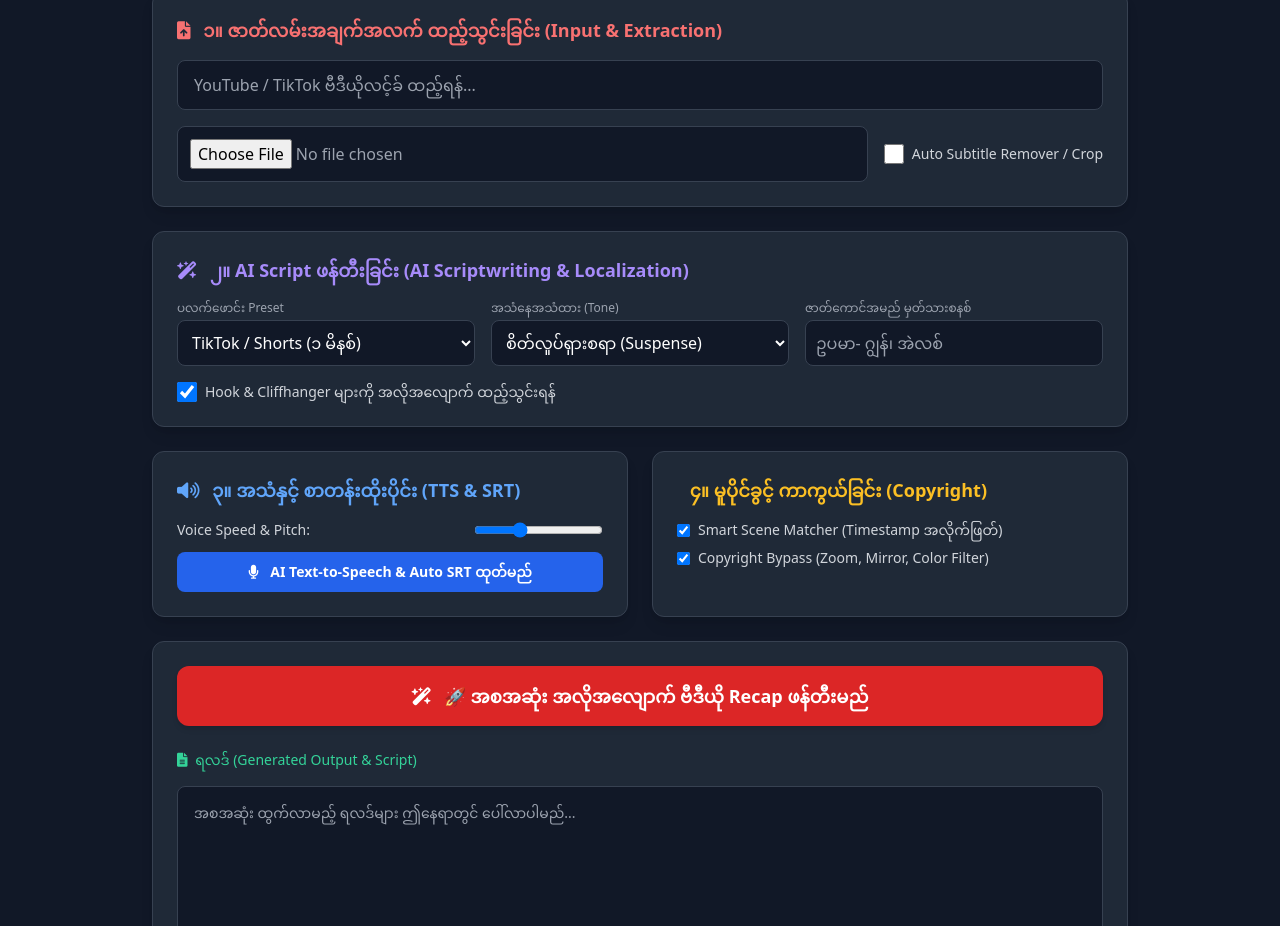
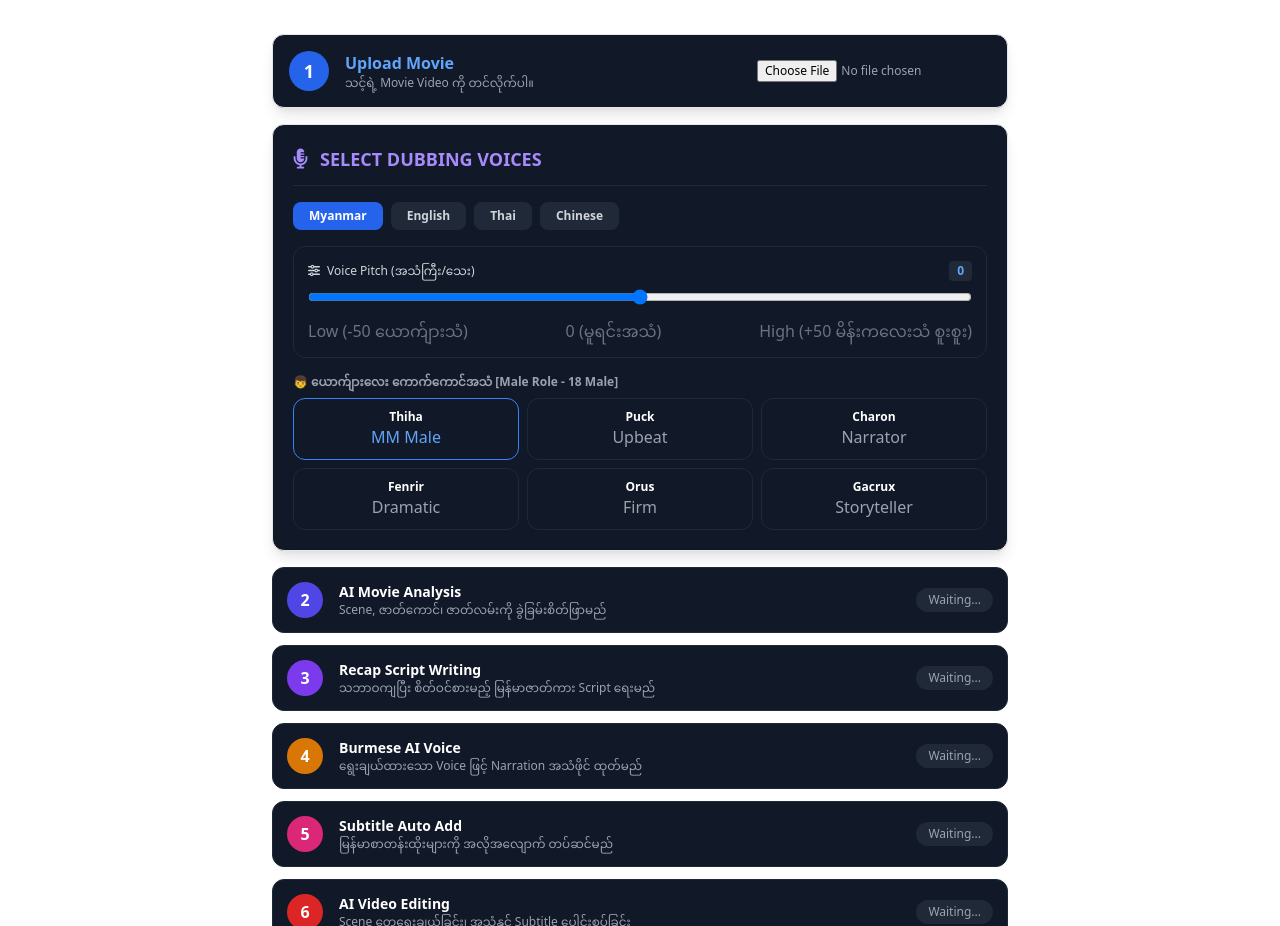
Before and after one commit to moemyint20002-netizen/movie-recap-myanmar, a plain HTML site: page index.html in a window 1280 px wide. Shown: the part 94-1020 px from the top of the page. Drawn offline with nearby package versions, Linux system fonts and the light colour scheme.

Commit message:
Update index.html

```diff
--- a/index.html
+++ b/index.html
@@ -3,119 +3,174 @@
 <head>
     <meta charset="UTF-8">
     <meta name="viewport" content="width=device-width, initial-scale=1.0">
-    <title>Movie Recap Myanmar - Full AI System v5.0</title>
+    <title>AI Myanmar Movie Recap Studio</title>
     <link href="https://cdn.jsdelivr.net/npm/tailwindcss@2.2.19/dist/tailwind.min.css" rel="stylesheet">
     <link rel="stylesheet" href="https://cdnjs.cloudflare.com/ajax/libs/font-awesome/6.0.0/css/all.min.css">
 </head>
-<body class="bg-gray-900 text-white font-sans">
+<body class="bg-gray-950 text-white font-sans">
 
-    <!-- Navbar -->
-    <nav class="bg-gray-800 border-b border-gray-700 px-6 py-4 flex justify-between items-center shadow-md">
-        <div class="flex items-center space-x-3">
-            <i class="fa-solid fa-clapperboard text-red-500 text-2xl"></i>
-            <span class="text-xl font-bold tracking-wide">Movie Recap <span class="text-red-500">Myanmar</span></span>
+    <!-- Header -->
+    <div class="max-w-4xl mx-auto p-6 text-center">
+        <div class="flex justify-center items-center space-x-3 mb-2">
+            <i class="fa-solid fa-clapperboard text-yellow-400 text-3xl"></i>
+            <h1 class="text-2xl md:text-3xl font-extrabold tracking-wide bg-gradient-to-r from-yellow-400 to-red-500 bg-clip-text text-transparent">AI Myanmar Movie Recap Studio</h1>
         </div>
-        <span class="text-xs bg-red-600 px-3 py-1 rounded-full font-semibold">Full AI Suite v5.0</span>
-    </nav>
+        <p class="text-gray-400 text-sm">Upload လုပ်လိုက်ရုံနဲ့ AI က အလိုအလျောက် Recap Video ထုတ်ပေးပါမည်!</p>
+    </div>
 
-    <!-- Main Container -->
-    <div class="max-w-5xl mx-auto p-6 space-y-6">
+    <!-- Main Studio Container -->
+    <div class="max-w-3xl mx-auto p-4 space-y-4 mb-12">
 
-        <!-- 1. Input & Extraction -->
-        <div class="bg-gray-800 p-6 rounded-xl shadow-lg border border-gray-700">
-            <h2 class="text-lg font-semibold mb-4 text-red-400"><i class="fa-solid fa-file-arrow-up mr-2"></i> ၁။ ဇာတ်လမ်းအချက်အလက် ထည့်သွင်းခြင်း (Input & Extraction)</h2>
-            <div class="space-y-4">
-                <input type="text" id="videoLink" placeholder="YouTube / TikTok ဗီဒီယိုလင့်ခ် ထည့်ရန်..." class="w-full bg-gray-900 border border-gray-700 rounded-lg px-4 py-3 focus:outline-none focus:border-red-500 text-white">
-                <div class="flex flex-col md:flex-row gap-4">
-                    <input type="file" id="srtFile" accept=".srt,.vtt" class="flex-1 bg-gray-900 border border-gray-700 rounded-lg p-3 text-gray-400 file:mr-4 file:py-2 file:px-4 file:rounded-lg file:border-0 file:text-sm file:font-semibold file:bg-red-600 file:text-white">
-                    <div class="flex items-center space-x-2">
-                        <input type="checkbox" id="autoCrop" class="w-5 h-5 text-red-600 bg-gray-900 border-gray-700 rounded">
-                        <span class="text-sm text-gray-300">Auto Subtitle Remover / Crop</span>
-                    </div>
+        <!-- Step 1: Upload Movie -->
+        <div class="bg-gray-900 border border-blue-500/50 p-4 rounded-xl shadow-lg flex items-center justify-between">
+            <div class="flex items-center space-x-4">
+                <div class="bg-blue-600 text-white w-10 h-10 rounded-full flex items-center justify-center font-bold text-lg">1</div>
+                <div>
+                    <h3 class="font-bold text-blue-400">Upload Movie</h3>
+                    <p class="text-xs text-gray-400">သင့်ရဲ့ Movie Video ကို တင်လိုက်ပါ။</p>
+                </div>
+            </div>
+            <input type="file" id="movieFile" class="text-xs text-gray-400 file:mr-2 file:py-1.5 file:px-3 file:rounded-lg file:border-0 file:bg-blue-600 file:text-white">
+        </div>
+
+        <!-- NEW: Select Dubbing Voices Panel (ပုံပါအတိုင်း) -->
+        <div class="bg-gray-900 border border-purple-500/50 p-5 rounded-xl shadow-lg space-y-4">
+            <div class="flex items-center space-x-3 border-b border-gray-800 pb-3">
+                <i class="fa-solid fa-microphone-lines text-purple-400 text-xl"></i>
+                <h3 class="font-bold text-purple-400 text-lg">SELECT DUBBING VOICES</h3>
+            </div>
+
+            <!-- Language Selector -->
+            <div class="flex space-x-2">
+                <button onclick="setLang('Myanmar')" id="langMyanmar" class="px-4 py-1.5 rounded-lg bg-blue-600 text-white text-xs font-semibold">Myanmar</button>
+                <button onclick="setLang('English')" id="langEnglish" class="px-4 py-1.5 rounded-lg bg-gray-800 text-gray-300 text-xs font-semibold hover:bg-gray-700">English</button>
+                <button onclick="setLang('Thai')" id="langThai" class="px-4 py-1.5 rounded-lg bg-gray-800 text-gray-300 text-xs font-semibold hover:bg-gray-700">Thai</button>
+                <button onclick="setLang('Chinese')" id="langChinese" class="px-4 py-1.5 rounded-lg bg-gray-800 text-gray-300 text-xs font-semibold hover:bg-gray-700">Chinese</button>
+            </div>
+
+            <!-- Voice Pitch Control -->
+            <div class="bg-gray-950 p-3.5 rounded-xl border border-gray-800 space-y-2">
+                <div class="flex justify-between items-center text-xs">
+                    <span class="text-gray-300"><i class="fa-solid fa-sliders mr-1"></i> Voice Pitch (အသံကြီး/သေး)</span>
+                    <span class="bg-gray-800 px-2 py-0.5 rounded text-blue-400 font-bold" id="pitchVal">0</span>
+                </div>
+                <input type="range" id="pitchRange" min="-50" max="50" value="0" oninput="document.getElementById('pitchVal').innerText=this.value" class="w-full accent-blue-500">
+                <div class="flex justify-between text-[10px] text-gray-500">
+                    <span>Low (-50 ယောက်ျားသံ)</span>
+                    <span>0 (မူရင်းအသံ)</span>
+                    <span>High (+50 မိန်းကလေးသံ စူးစူး)</span>
+                </div>
+            </div>
+
+            <!-- Voice Cards Grid -->
+            <div>
+                <p class="text-xs text-gray-400 mb-2 font-semibold">👦 ယောက်ျားလေး ကောက်ကောင်အသံ [Male Role - 18 Male]</p>
+                <div class="grid grid-cols-3 gap-2">
+                    <button onclick="selectVoice(this, 'Thiha')" class="voice-btn bg-blue-600/20 border border-blue-500 p-2.5 rounded-xl text-center transition">
+                        <p class="text-xs font-bold text-white">Thiha</p>
+                        <p class="text-[10px] text-blue-400">MM Male</p>
+                    </button>
+                    <button onclick="selectVoice(this, 'Puck')" class="voice-btn bg-gray-950 border border-gray-800 p-2.5 rounded-xl text-center hover:border-gray-600 transition">
+                        <p class="text-xs font-bold text-white">Puck</p>
+                        <p class="text-[10px] text-gray-400">Upbeat</p>
+                    </button>
+                    <button onclick="selectVoice(this, 'Charon')" class="voice-btn bg-gray-950 border border-gray-800 p-2.5 rounded-xl text-center hover:border-gray-600 transition">
+                        <p class="text-xs font-bold text-white">Charon</p>
+                        <p class="text-[10px] text-gray-400">Narrator</p>
+                    </button>
+                    <button onclick="selectVoice(this, 'Fenrir')" class="voice-btn bg-gray-950 border border-gray-800 p-2.5 rounded-xl text-center hover:border-gray-600 transition">
+                        <p class="text-xs font-bold text-white">Fenrir</p>
+                        <p class="text-[10px] text-gray-400">Dramatic</p>
+                    </button>
+                    <button onclick="selectVoice(this, 'Orus')" class="voice-btn bg-gray-950 border border-gray-800 p-2.5 rounded-xl text-center hover:border-gray-600 transition">
+                        <p class="text-xs font-bold text-white">Orus</p>
+                        <p class="text-[10px] text-gray-400">Firm</p>
+                    </button>
+                    <button onclick="selectVoice(this, 'Gacrux')" class="voice-btn bg-gray-950 border border-gray-800 p-2.5 rounded-xl text-center hover:border-gray-600 transition">
+                        <p class="text-xs font-bold text-white">Gacrux</p>
+                        <p class="text-[10px] text-gray-400">Storyteller</p>
+                    </button>
                 </div>
             </div>
         </div>
 
-        <!-- 2. AI Scriptwriting & Localization -->
-        <div class="bg-gray-800 p-6 rounded-xl shadow-lg border border-gray-700">
-            <h2 class="text-lg font-semibold mb-4 text-purple-400"><i class="fa-solid fa-wand-magic-sparkles mr-2"></i> ၂။ AI Script ဖန်တီးခြင်း (AI Scriptwriting & Localization)</h2>
-            <div class="grid grid-cols-1 md:grid-cols-3 gap-4 mb-4">
-                <div>
-                    <label class="block text-xs font-medium mb-1 text-gray-400">ပလက်ဖောင်း Preset</label>
-                    <select id="platformPreset" class="w-full bg-gray-900 border border-gray-700 rounded-lg p-2.5 text-white">
-                        <option value="tiktok">TikTok / Shorts (၁ မိနစ်)</option>
-                        <option value="youtube">YouTube (၁၀ မိနစ်)</option>
-                    </select>
+        <!-- Steps 2 to 6 List -->
+        <div class="space-y-3">
+            <div class="bg-gray-900 border border-gray-800 p-3.5 rounded-xl flex items-center justify-between">
+                <div class="flex items-center space-x-4">
+                    <div class="bg-indigo-600 text-white w-9 h-9 rounded-full flex items-center justify-center font-bold">2</div>
+                    <div><h4 class="font-semibold text-sm">AI Movie Analysis</h4><p class="text-xs text-gray-400">Scene, ဇာတ်ကောင်၊ ဇာတ်လမ်းကို ခွဲခြမ်းစိတ်ဖြာမည်</p></div>
                 </div>
-                <div>
-                    <label class="block text-xs font-medium mb-1 text-gray-400">အသံနေအသံထား (Tone)</label>
-                    <select id="toneSelector" class="w-full bg-gray-900 border border-gray-700 rounded-lg p-2.5 text-white">
-                        <option value="suspense">စိတ်လှုပ်ရှားစရာ (Suspense)</option>
-                        <option value="funny">ဟာသနှောထားသော (Funny)</option>
-                        <option value="calm">အေးအေးဆေးဆေး (Calm)</option>
-                    </select>
+                <span id="status2" class="text-xs bg-gray-800 text-gray-400 px-3 py-1 rounded-full">Waiting...</span>
+            </div>
+
+            <div class="bg-gray-900 border border-gray-800 p-3.5 rounded-xl flex items-center justify-between">
+                <div class="flex items-center space-x-4">
+                    <div class="bg-purple-600 text-white w-9 h-9 rounded-full flex items-center justify-center font-bold">3</div>
+                    <div><h4 class="font-semibold text-sm">Recap Script Writing</h4><p class="text-xs text-gray-400">သဘာဝကျပြီး စိတ်ဝင်စားမည့် မြန်မာဇာတ်ကား Script ရေးမည်</p></div>
                 </div>
-                <div>
-                    <label class="block text-xs font-medium mb-1 text-gray-400">ဇာတ်ကောင်အမည် မှတ်သားစနစ်</label>
-                    <input type="text" id="charGlossary" placeholder="ဥပမာ- ဂျွန်၊ အဲလစ်" class="w-full bg-gray-900 border border-gray-700 rounded-lg p-2.5 text-white">
+                <span id="status3" class="text-xs bg-gray-800 text-gray-400 px-3 py-1 rounded-full">Waiting...</span>
+            </div>
+
+            <div class="bg-gray-900 border border-gray-800 p-3.5 rounded-xl flex items-center justify-between">
+                <div class="flex items-center space-x-4">
+                    <div class="bg-yellow-600 text-white w-9 h-9 rounded-full flex items-center justify-center font-bold">4</div>
+                    <div><h4 class="font-semibold text-sm">Burmese AI Voice</h4><p class="text-xs text-gray-400">ရွေးချယ်ထားသော Voice ဖြင့် Narration အသံဖိုင် ထုတ်မည်</p></div>
                 </div>
+                <span id="status4" class="text-xs bg-gray-800 text-gray-400 px-3 py-1 rounded-full">Waiting...</span>
             </div>
-            <div class="flex items-center">
-                <input type="checkbox" id="hookCliffhanger" checked class="w-5 h-5 text-red-600 bg-gray-900 border-gray-700 rounded">
-                <span class="ml-2 text-sm text-gray-300">Hook & Cliffhanger များကို အလိုအလျောက် ထည့်သွင်းရန်</span>
+
+            <div class="bg-gray-900 border border-gray-800 p-3.5 rounded-xl flex items-center justify-between">
+                <div class="flex items-center space-x-4">
+                    <div class="bg-pink-600 text-white w-9 h-9 rounded-full flex items-center justify-center font-bold">5</div>
+                    <div><h4 class="font-semibold text-sm">Subtitle Auto Add</h4><p class="text-xs text-gray-400">မြန်မာစာတန်းထိုးများကို အလိုအလျောက် တပ်ဆင်မည်</p></div>
+                </div>
+                <span id="status5" class="text-xs bg-gray-800 text-gray-400 px-3 py-1 rounded-full">Waiting...</span>
+            </div>
+
+            <div class="bg-gray-900 border border-gray-800 p-3.5 rounded-xl flex items-center justify-between">
+                <div class="flex items-center space-x-4">
+                    <div class="bg-red-600 text-white w-9 h-9 rounded-full flex items-center justify-center font-bold">6</div>
+                    <div><h4 class="font-semibold text-sm">AI Video Editing</h4><p class="text-xs text-gray-400">Scene တွေရွေးချယ်ခြင်း၊ အသံနှင့် Subtitle ပေါင်းစပ်ခြင်း</p></div>
+                </div>
+                <span id="status6" class="text-xs bg-gray-800 text-gray-400 px-3 py-1 rounded-full">Waiting...</span>
             </div>
         </div>
 
-        <!-- 3 & 4. Audio, Subtitles & Copyright Protection -->
-        <div class="grid grid-cols-1 md:grid-cols-2 gap-6">
-            <div class="bg-gray-800 p-6 rounded-xl shadow-lg border border-gray-700">
-                <h2 class="text-lg font-semibold mb-4 text-blue-400"><i class="fa-solid fa-volume-high mr-2"></i> ၃။ အသံနှင့် စာတန်းထိုးပိုင်း (TTS & SRT)</h2>
-                <div class="space-y-3">
-                    <div class="flex justify-between items-center">
-                        <span class="text-sm text-gray-300">Voice Speed & Pitch:</span>
-                        <input type="range" id="voiceSpeed" min="0.5" max="2.0" step="0.1" value="1.0" class="accent-red-500">
-                    </div>
-                    <button onclick="generateTTS()" class="w-full bg-blue-600 hover:bg-blue-700 text-white py-2.5 rounded-lg font-semibold transition text-sm">
-                        <i class="fa-solid fa-microphone mr-2"></i> AI Text-to-Speech & Auto SRT ထုတ်မည်
-                    </button>
+        <!-- Master Start Button -->
+        <button onclick="startFullStudio()" class="w-full bg-gradient-to-r from-blue-600 via-purple-600 to-red-600 hover:opacity-90 text-white py-4 rounded-xl font-bold text-lg shadow-xl transition flex items-center justify-center space-x-2">
+            <i class="fa-solid fa-bolt"></i>
+            <span>Fully Automatic AI စတင်မည်</span>
+        </button>
+
+        <!-- Step 7: Export MP4 Result Card -->
+        <div id="exportCard" class="hidden bg-gray-900 border border-green-500 p-6 rounded-2xl shadow-2xl space-y-4">
+            <div class="flex items-center space-x-3">
+                <div class="bg-green-600 text-white w-10 h-10 rounded-full flex items-center justify-center font-bold text-lg">7</div>
+                <div>
+                    <h3 class="font-bold text-green-400 text-lg">Export MP4</h3>
+                    <p class="text-xs text-gray-300">Myanmar Movie Recap အဆင်သင့်ဖြစ်ပါပြီ!</p>
                 </div>
             </div>
 
-            <div class="bg-gray-800 p-6 rounded-xl shadow-lg border border-gray-700">
-                <h2 class="text-lg font-semibold mb-4 text-yellow-400"><i class="fa-solid fa-shield-halved mr-2"></i> ၄။ မူပိုင်ခွင့် ကာကွယ်ခြင်း (Copyright)</h2>
-                <div class="space-y-2 text-sm text-gray-300">
-                    <label class="flex items-center space-x-2">
-                        <input type="checkbox" checked class="rounded bg-gray-900 border-gray-700 text-red-600">
-                        <span>Smart Scene Matcher (Timestamp အလိုက်ဖြတ်)</span>
-                    </label>
-                    <label class="flex items-center space-x-2">
-                        <input type="checkbox" checked class="rounded bg-gray-900 border-gray-700 text-red-600">
-                        <span>Copyright Bypass (Zoom, Mirror, Color Filter)</span>
-                    </label>
+            <div class="bg-black/50 p-4 rounded-xl border border-gray-800 flex flex-col md:flex-row items-center justify-between gap-4">
+                <div class="flex items-center space-x-3">
+                    <div class="w-24 h-16 bg-gray-800 rounded-lg flex items-center justify-center text-red-500 text-xl font-bold border border-gray-700">
+                        <i class="fa-solid fa-play"></i>
+                    </div>
+                    <div>
+                        <h4 class="text-sm font-bold text-white">Myanmar_Recap_Final.mp4</h4>
+                        <div class="text-xs text-gray-400 flex space-x-3 mt-1">
+                            <span><i class="fa-solid fa-check text-green-500 mr-1"></i> HD Quality</span>
+                            <span><i class="fa-solid fa-check text-green-500 mr-1"></i> Myanmar Subtitle</span>
+                            <span><i class="fa-solid fa-check text-green-500 mr-1"></i> Burmese Voice</span>
+                        </div>
+                    </div>
                 </div>
-            </div>
-        </div>
-
-        <!-- Master Action & Output -->
-        <div class="bg-gray-800 p-6 rounded-xl shadow-lg border border-gray-700">
-            <button onclick="runFullAutomation()" class="w-full bg-red-600 hover:bg-red-700 text-white py-4 rounded-xl font-bold text-lg transition shadow-md mb-6 flex items-center justify-center">
-                <i class="fa-solid fa-wand-magic-sparkles mr-3"></i> 🚀 အစအဆုံး အလိုအလျောက် ဗီဒီယို Recap ဖန်တီးမည်
-            </button>
-
-            <div id="loading" class="hidden text-center py-6">
-                <i class="fa-solid fa-spinner fa-spin text-red-500 text-3xl mb-2"></i>
-                <p class="text-gray-400">စနစ်မှ ဇာတ်လမ်းကို Script ရေးသားခြင်း၊ အသံဖိုင်နှင့် ဗီဒီယို တည်းဖြတ်ခြင်းများ လုပ်ဆောင်နေပါပြီ...</p>
-            </div>
-
-            <div class="space-y-4">
-                <label class="block text-sm font-medium text-green-400"><i class="fa-solid fa-file-lines mr-1"></i> ရလဒ် (Generated Output & Script)</label>
-                <textarea id="finalOutput" rows="8" class="w-full bg-gray-900 border border-gray-700 rounded-lg p-4 text-gray-200 focus:outline-none text-sm" placeholder="အစအဆုံး ထွက်လာမည့် ရလဒ်များ ဤနေရာတွင် ပေါ်လာပါမည်..."></textarea>
-
-                <div class="flex justify-end space-x-3">
-                    <button onclick="exportCapCut()" class="bg-purple-600 hover:bg-purple-700 px-5 py-2.5 rounded-lg font-medium text-sm flex items-center">
-                        <i class="fa-solid fa-download mr-2"></i> Direct Export to CapCut
-                    </button>
-                </div>
+                <button onclick="downloadVideo()" class="w-full md:w-auto bg-green-600 hover:bg-green-700 text-white px-6 py-3 rounded-xl font-bold text-sm shadow-lg flex items-center justify-center space-x-2">
+                    <i class="fa-solid fa-download"></i>
+                    <span>Download Video</span>
+                </button>
             </div>
         </div>
 
```
